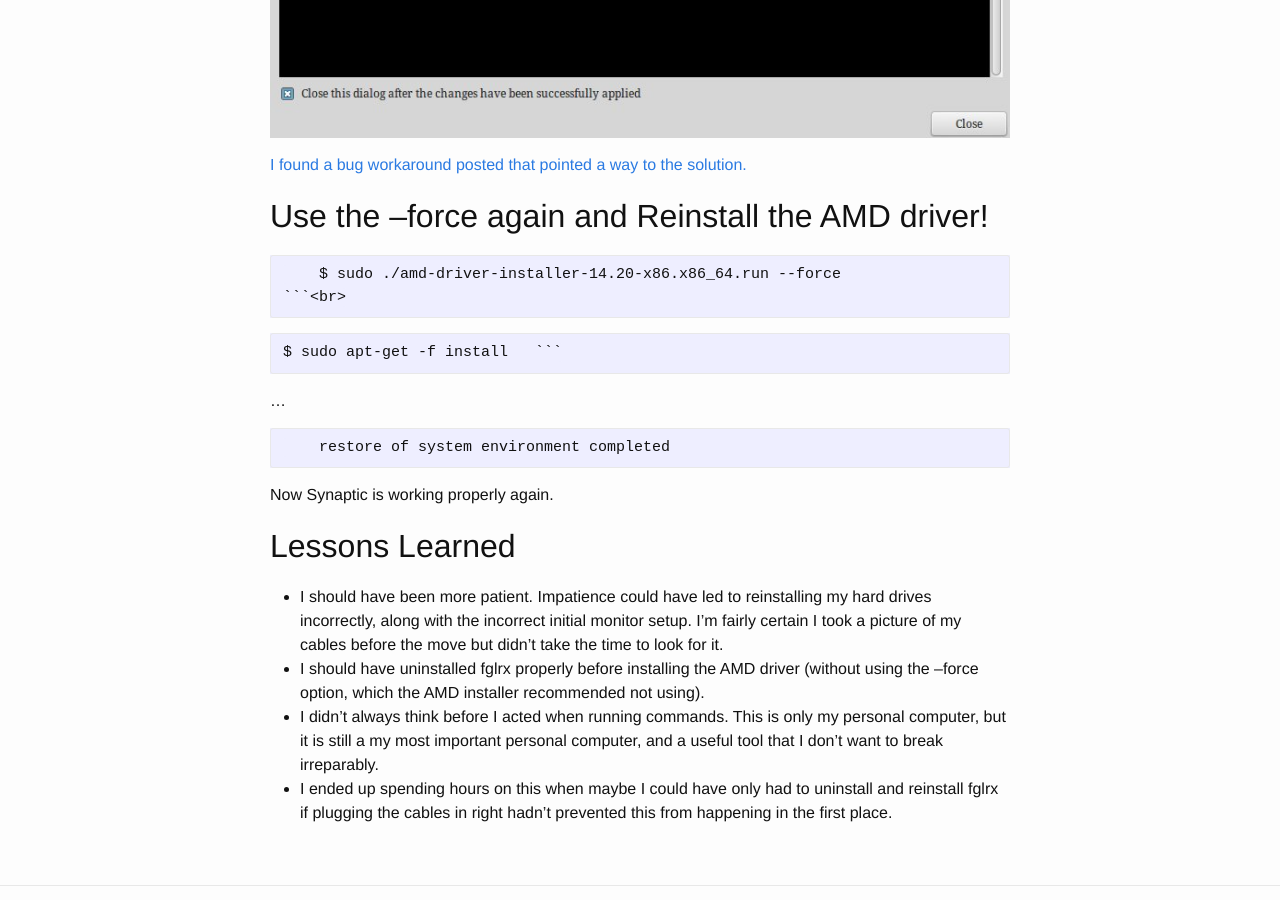
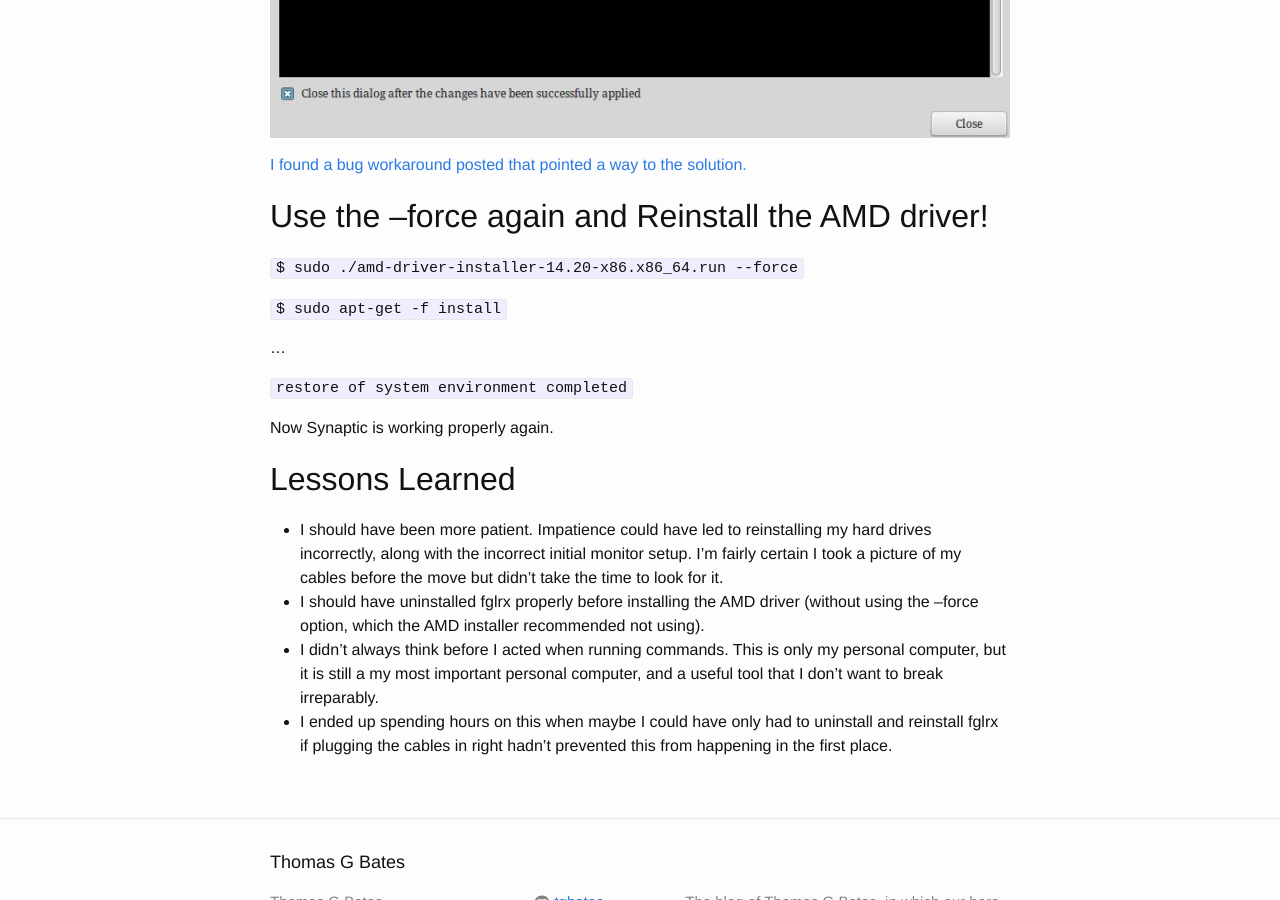
Before and after one commit to tgbates/tgbates.github.io, a Jekyll site: the page built from _posts/2016-08-17-linux-mint-17-3-upgrade.markdown, in a window 1280 px wide and 900 px high, scrolled down 2567 px. Built offline with Jekyll 4.4.1, drawn with Linux system fonts in a browser that asks for light colours.

Commit message:
fixed broken code blocks at bottom of page

````diff
--- a/_posts/2016-08-17-linux-mint-17-3-upgrade.markdown
+++ b/_posts/2016-08-17-linux-mint-17-3-upgrade.markdown
@@ -75,19 +75,14 @@ Synaptic couldn't heal itself and Warned
 
 ## Use the --force again and Reinstall the AMD driver!
 
-```
-    $ sudo ./amd-driver-installer-14.20-x86.x86_64.run --force
-```<br>
-```
-    $ sudo apt-get -f install
-```
+```    $ sudo ./amd-driver-installer-14.20-x86.x86_64.run --force  ```
+
+```    $ sudo apt-get -f install  ```
 
 ...
 
 
-```
-    restore of system environment completed
-```
+```    restore of system environment completed  ```
 
 Now Synaptic is working properly again.
 
````
